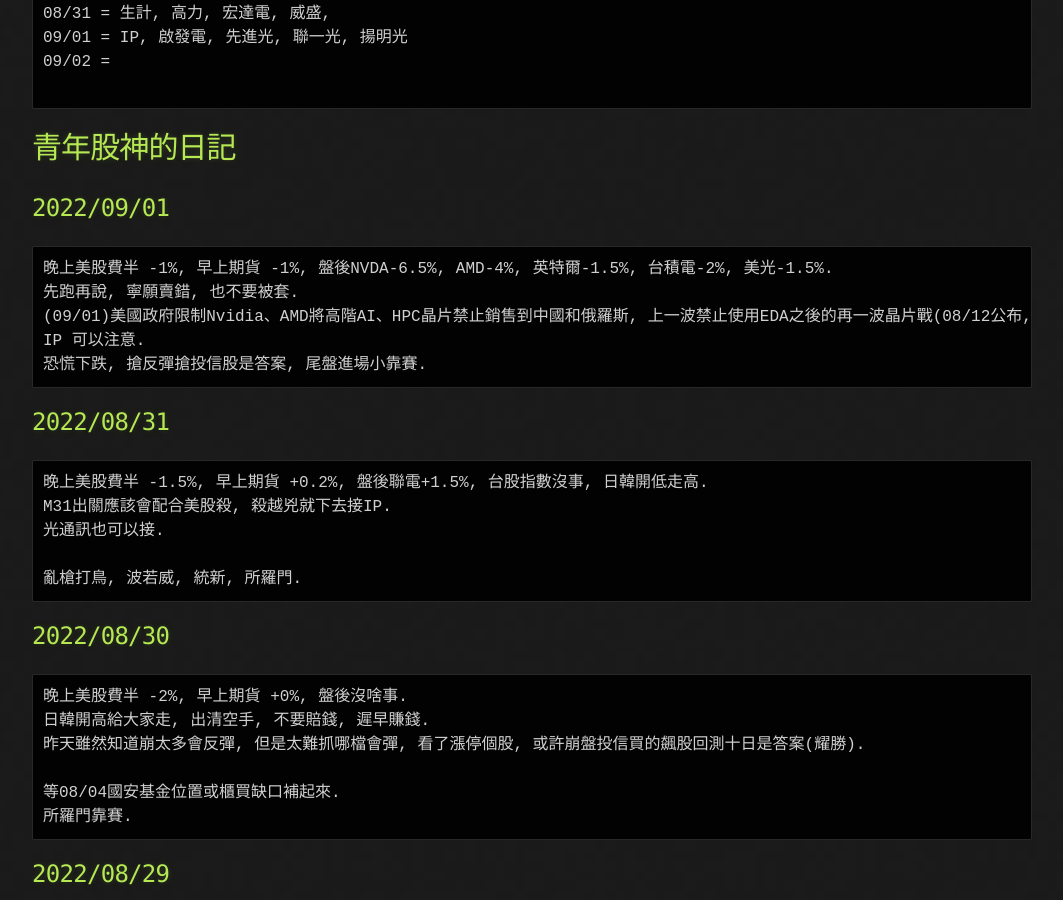
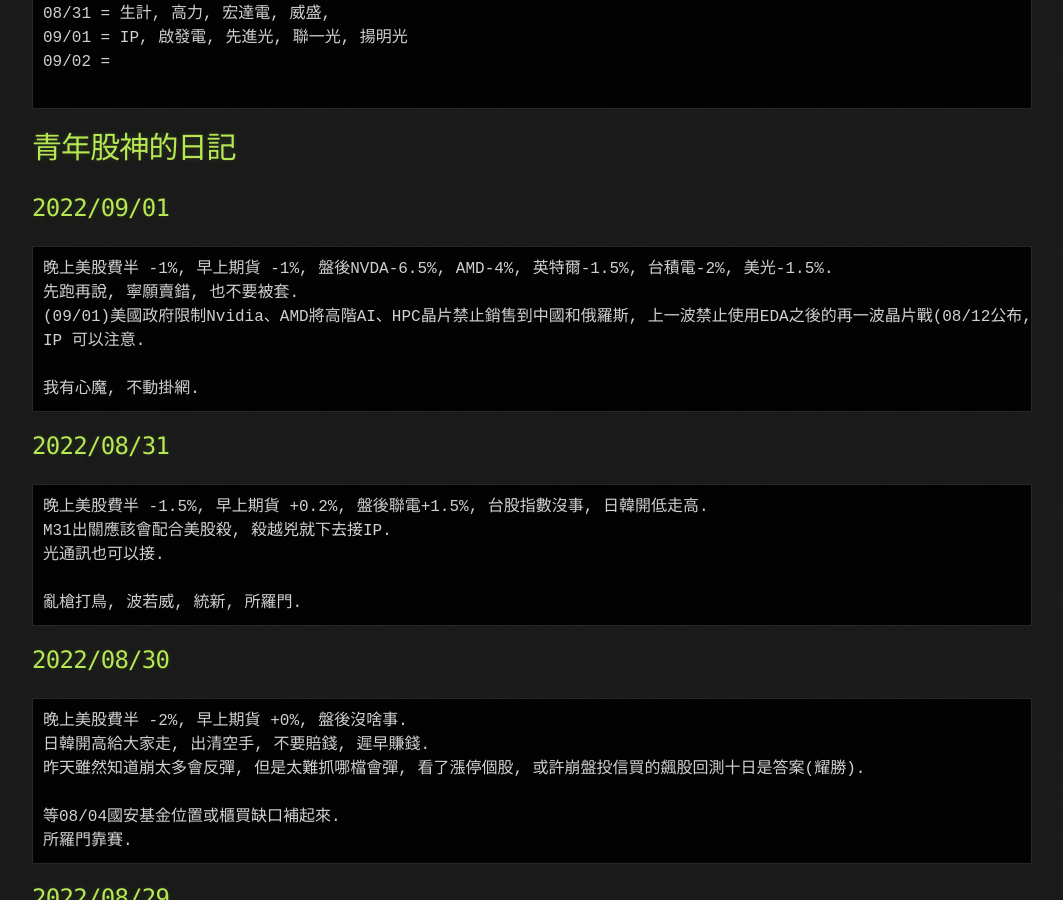
Before and after one commit to lepg5487/Stock_God, a Jekyll site: the page built from index.md, in a window 1280 px wide and 900 px high, scrolled down 946 px. Shown: the whole window, without its empty margins (108-1171 px from the left). Built offline with Jekyll 4.4.1, drawn with Linux system fonts in a browser that asks for light colours; our own code applies the rules of GitHub Pages for plain Markdown files.

Commit message:
Update index.md

````diff
--- a/index.md
+++ b/index.md
@@ -45,7 +45,8 @@
 先跑再說, 寧願賣錯, 也不要被套.
 (09/01)美國政府限制Nvidia、AMD將高階AI、HPC晶片禁止銷售到中國和俄羅斯, 上一波禁止使用EDA之後的再一波晶片戰(08/12公布, 08/15漲IP)。
 IP 可以注意.
-恐慌下跌, 搶反彈搶投信股是答案, 尾盤進場小靠賽.
+
+我有心魔, 不動掛網.
 ```
 
 ## 2022/08/31
````
